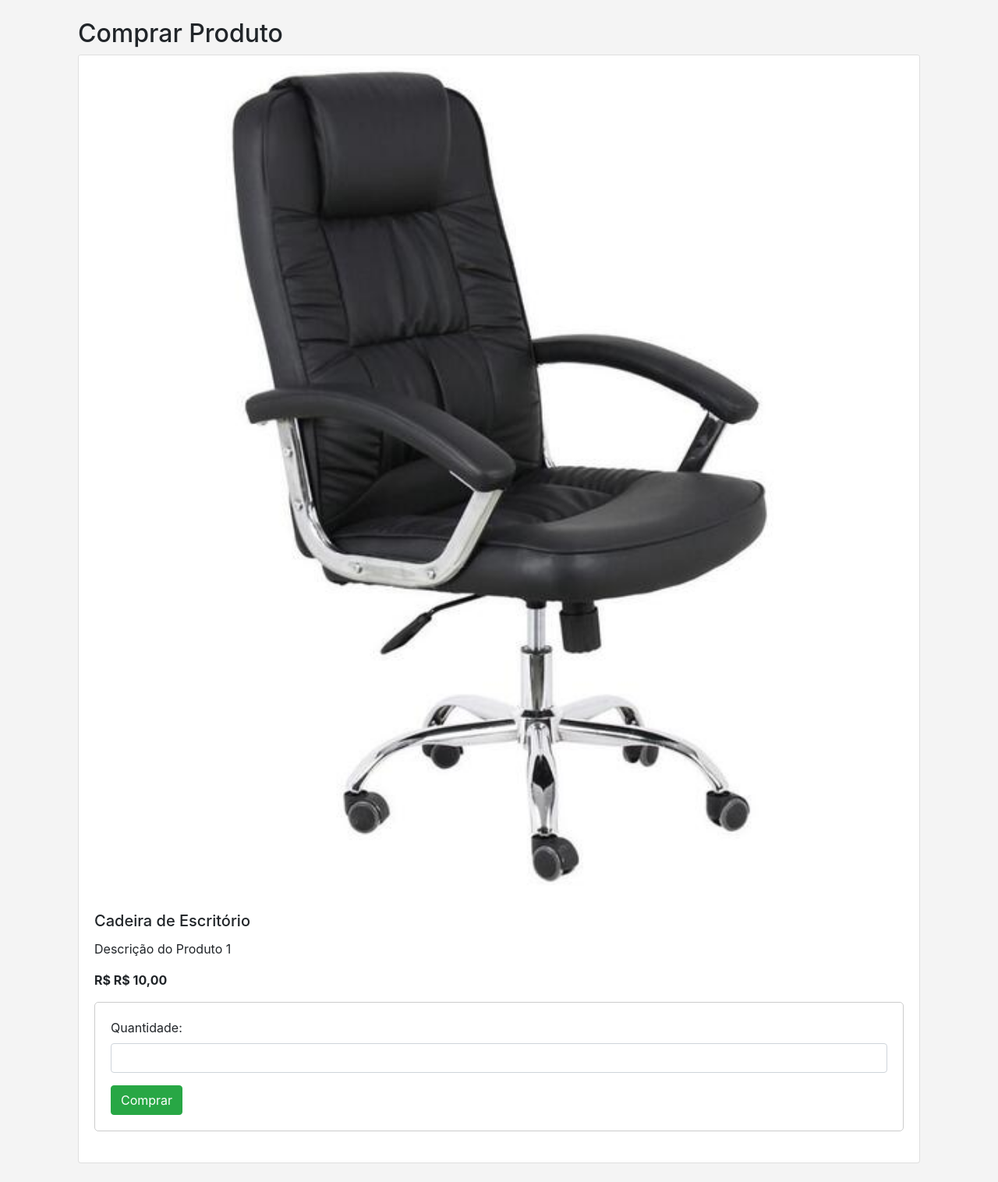
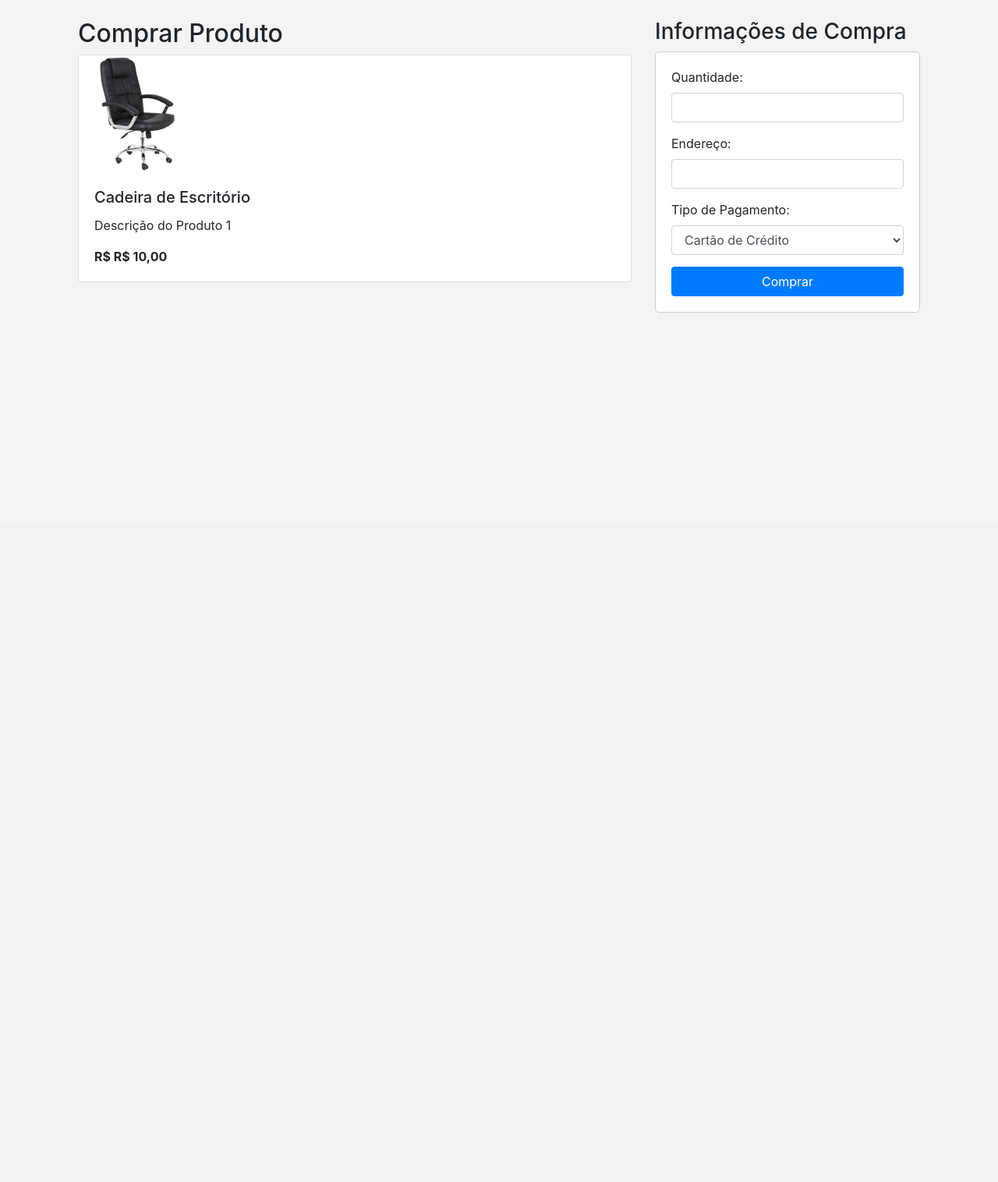
Before and after one commit to Jheymisson/project-vuln, a Flask app: page /compra/1 in a window 1280 px wide. Shown: the part 128-1644 px from the top of the page at 78% size. After the commit the page ends 529 px from the top, so only its background shows below. Run offline with Flask 3, Linux system fonts and the light colour scheme; a user stored in the database is signed in; data comes from the database, SQL or seed files in the repository; some libraries are stand-ins or nearby versions.

Commit message:
Rollback do sistema

```diff
--- a/app/views.py
+++ b/app/views.py
@@ -2,7 +2,6 @@ from flask import Blueprint, render_template, request, redirect, url_for, sessio
 import sqlite3
 
 bp = Blueprint('views', __name__)
-
 
 @bp.route('/')
 def index():
@@ -11,8 +10,8 @@ def index():
     c.execute('SELECT * FROM produtos')
     produtos = c.fetchall()
     conn.close()
+    print("Rendering index.html with products:", produtos)
     return render_template('index.html', produtos=produtos)
-
 
 @bp.route('/compra/<int:produto_id>', methods=['GET', 'POST'])
 def compra(produto_id):
@@ -43,7 +42,6 @@ def compra(produto_id):
 
     return render_template('compra.html', produto=produto)
 
-
 @bp.route('/compra_sucesso')
 def compra_sucesso():
     return render_template('compra_sucesso.html')
--- a/static/css/estilo.css
+++ b/static/css/estilo.css
@@ -23,175 +23,16 @@ form {
     padding: 5px;
 }
 
-
-/********************************
-body {
-    font-family: Arial, sans-serif;
-    background-color: #f4f4f4;
-    margin: 0;
-    padding: 0;
+.card-img-top {
+    width: 150px;
+    height: 150px;
+    object-fit: cover;
 }
 
-header {
-    background-color: #333;
-    color: white;
-    padding: 10px 0;
-    text-align: center;
+.form-group {
+    margin-bottom: 15px;
 }
 
-header h1 {
-    margin: 0;
-    font-size: 24px;
+.btn-primary {
+    width: 100%;
 }
-
-nav ul {
-    list-style-type: none;
-    margin: 0;
-    padding: 0;
-}
-
-nav ul li {
-    display: inline;
-    margin-right: 10px;
-}
-
-nav ul li a {
-    color: white;
-    text-decoration: none;
-}
-
-main {
-    padding: 20px;
-}
-
-h2 {
-    color: #333;
-}
-
-form {
-    background-color: white;
-    padding: 20px;
-    border: 1px solid #ccc;
-    border-radius: 5px;
-    margin-bottom: 20px;
-}
-
-label {
-    display: block;
-    margin-bottom: 5px;
-}
-
-input[type="text"], input[type="password"], input[type="number"] {
-    width: 100%;
-    padding: 8px;
-    margin-bottom: 10px;
-    border: 1px solid #ccc;
-    border-radius: 3px;
-}
-
-input[type="submit"] {
-    background-color: #333;
-    color: white;
-    padding: 10px 15px;
-    border: none;
-    border-radius: 3px;
-    cursor: pointer;
-}
-
-input[type="submit"]:hover {
-    background-color: #555;
-}
-
-.btn {
-    background-color: #333;
-    color: white;
-    padding: 10px 15px;
-    border: none;
-    border-radius: 3px;
-    cursor: pointer;
-    text-decoration: none;
-    display: inline-block;
-}
-
-.btn:hover {
-    background-color: #555;
-}
-
-.products {
-    display: flex;
-    flex-wrap: wrap;
-    justify-content: space-between;
-}
-
-.product {
-    background-color: white;
-    border: 1px solid #ccc;
-    border-radius: 5px;
-    margin: 10px;
-    padding: 10px;
-    width: calc(33.333% - 20px);
-    box-sizing: border-box;
-    text-align: center;
-}
-
-.product img {
-    max-width: 100%;
-    height: auto;
-    width: 200px;
-    height: 200px;
-    border: 1px solid #ddd;
-    border-radius: 4px;
-    padding: 5px;
-}
-
-.product h3 {
-    margin-top: 10px;
-    font-size: 18px;
-}
-
-.product p {
-    color: #666;
-    font-size: 14px;
-}
-
-.product-list {
-    display: flex;
-    flex-wrap: wrap;
-    justify-content: space-between;
-}
-
-.product-item {
-    background-color: white;
-    border: 1px solid #ccc;
-    border-radius: 5px;
-    margin: 10px;
-    padding: 10px;
-    width: calc(33.333% - 20px);
-    box-sizing: border-box;
-    text-align: center;
-}
-
-.product-item img {
-    max-width: 100%;
-    height: auto;
-    width: 200px;
-    height: 200px;
-    border: 1px solid #ddd;
-    border-radius: 4px;
-    padding: 5px;
-}
-
-.product-item h3 {
-    margin-top: 10px;
-    font-size: 18px;
-}
-
-.product-item p {
-    color: #666;
-    font-size: 14px;
-}
-
-.product-item .btn {
-    margin-top: 10px;
-}
-*/
--- a/templates/compra.html
+++ b/templates/compra.html
@@ -2,19 +2,38 @@
 
 {% block content %}
 <div class="container">
-    <h2>Comprar Produto</h2>
-    <div class="card">
-        <img src="{{ produto[4] }}" class="card-img-top" alt="{{ produto[1] }}">
-        <div class="card-body">
-            <h5 class="card-title">{{ produto[1] }}</h5>
-            <p class="card-text">{{ produto[2] }}</p>
-            <p class="card-text"><strong>R$ {{ produto[3] }}</strong></p>
-            <form method="POST">
+    <div class="row">
+        <div class="col-md-8">
+            <h2>Comprar Produto</h2>
+            <div class="card mb-4">
+                <img src="{{ produto[4] }}" class="card-img-top" alt="{{ produto[1] }}" style="width: 150px; height: 150px;">
+                <div class="card-body">
+                    <h5 class="card-title">{{ produto[1] }}</h5>
+                    <p class="card-text">{{ produto[2] }}</p>
+                    <p class="card-text"><strong>R$ {{ produto[3] }}</strong></p>
+                </div>
+            </div>
+        </div>
+        <div class="col-md-4">
+            <h3>Informações de Compra</h3>
+            <form method="POST" action="{{ url_for('views.compra', produto_id=produto[0]) }}">
                 <div class="form-group">
                     <label for="quantidade">Quantidade:</label>
                     <input type="number" id="quantidade" name="quantidade" class="form-control" required>
                 </div>
-                <button type="submit" class="btn btn-success">Comprar</button>
+                <div class="form-group">
+                    <label for="endereco">Endereço:</label>
+                    <input type="text" id="endereco" name="endereco" class="form-control" required>
+                </div>
+                <div class="form-group">
+                    <label for="pagamento">Tipo de Pagamento:</label>
+                    <select id="pagamento" name="pagamento" class="form-control" required>
+                        <option value="cartao_credito">Cartão de Crédito</option>
+                        <option value="boleto">Boleto</option>
+                        <option value="pix">PIX</option>
+                    </select>
+                </div>
+                <button type="submit" class="btn btn-primary">Comprar</button>
             </form>
         </div>
     </div>
```
Also changed, not shown: app/__init__.py (+17 -16 lines), app/admin.py (renamed from app/usuarios/admin.py), app/cliente.py (renamed from app/usuarios/cliente.py), app/vendedor.py (renamed from app/usuarios/vendedor.py).
